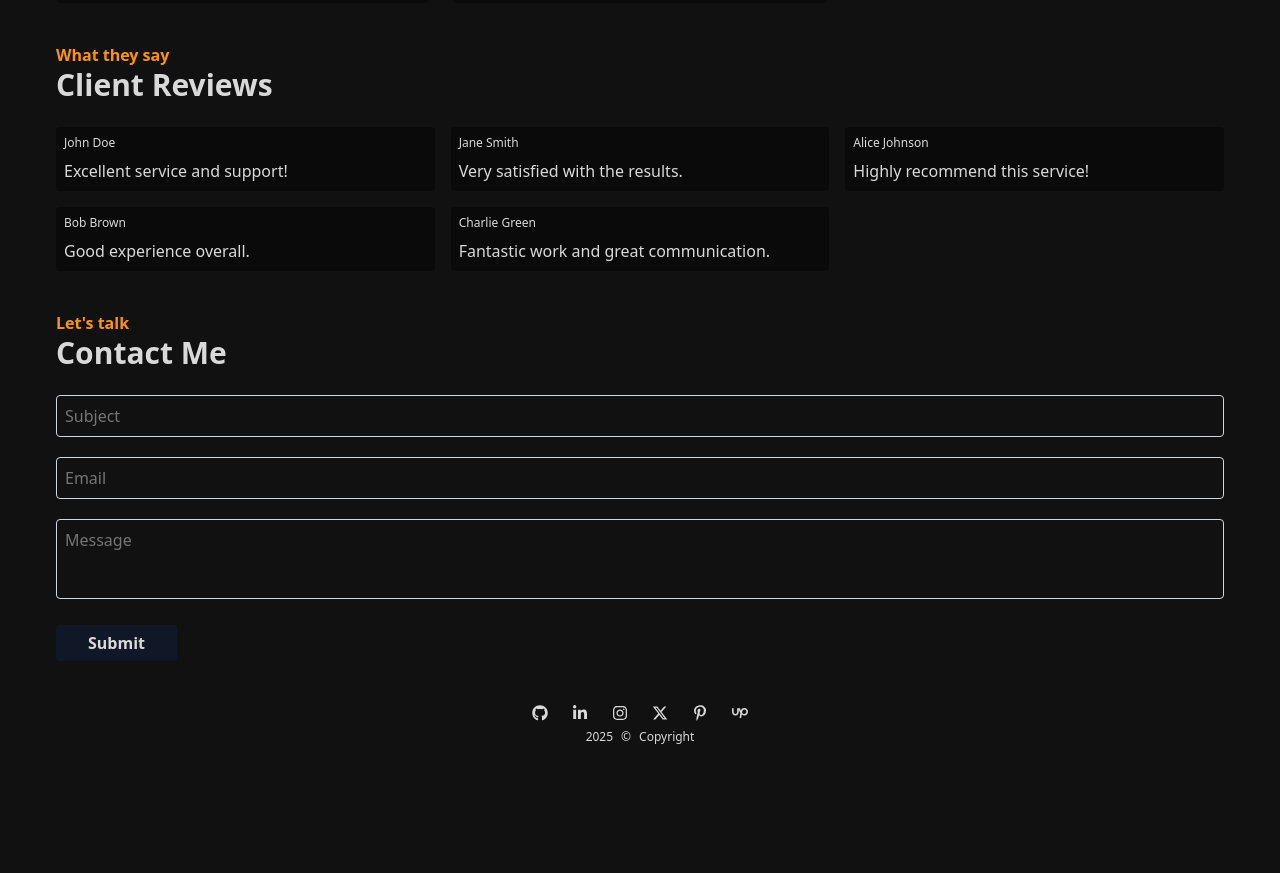
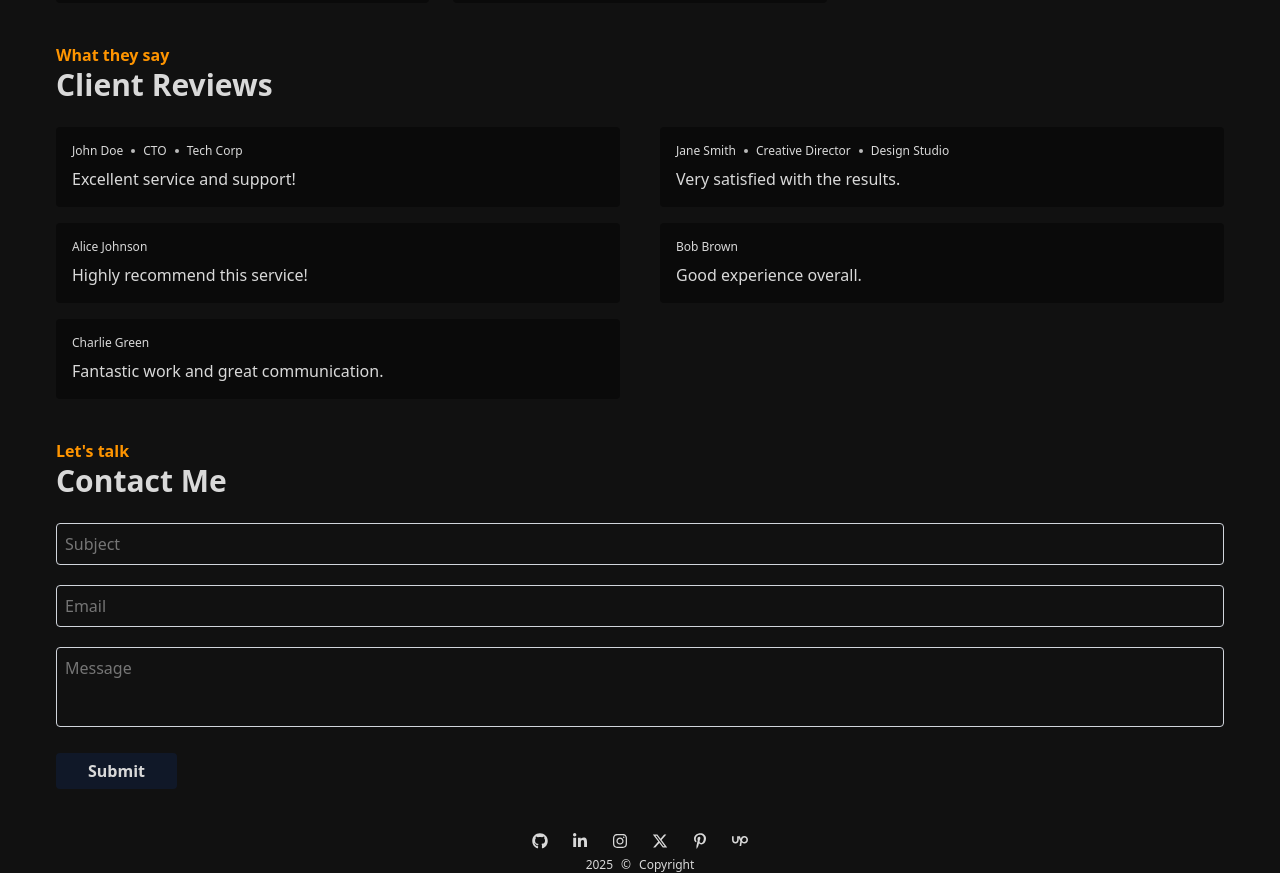
Before and after one commit to anthonywandera/anthonywandera, a React (Vite) app: page / in a window 1280 px wide. Shown: the part 2020-2893 px from the top of the page. Before the commit the page ends 2765 px from the top, so only its background shows below. Built offline with nearby package versions, Linux system fonts and the light colour scheme.

Commit message:
styled reviews

```diff
--- a/src/components/dot.tsx
+++ b/src/components/dot.tsx
@@ -1,5 +1,5 @@
 export default function Dot() {
   return (
-    <span className="p-0.5 bg-[var(--primary-foreground)] rounded-full"></span>
+    <span className="p-0.5 w-fit h-fit bg-[var(--primary-foreground)] rounded-full"></span>
   );
 }
--- a/src/sections/reviews.tsx
+++ b/src/sections/reviews.tsx
@@ -1,3 +1,4 @@
+import Dot from "../components/dot";
 import Section from "../components/Section";
 import Title from "../components/title";
 import { clientReviewsList } from "../data";
@@ -6,10 +7,24 @@ export default function Reviews() {
   return (
     <Section id="reviews">
       <Title title_1="What they say" title_2="Client Reviews" />
-      <div className="grid grid-cols-3 gap-4">
+      <div className="grid grid-cols-2 gap-x-10 gap-y-4 max-md:grid-cols-1">
         {clientReviewsList.map((review) => (
-          <div key={review.id} className="bg-[var(--primary)] p-2 rounded">
-            <p className="text-xs mb-2">{review.name}</p>
+          <div key={review.id} className="bg-[var(--primary)] p-4 rounded">
+            <h4 className="text-xs mb-2 flex items-center gap-2">
+              <span>{review.name}</span>
+              {review.position && (
+                <>
+                  <Dot />
+                  <span>{review.position}</span>
+                </>
+              )}
+              {review.company && (
+                <>
+                  <Dot />
+                  <span>{review.company}</span>
+                </>
+              )}
+            </h4>
             <p>{review.message}</p>
           </div>
         ))}
```
